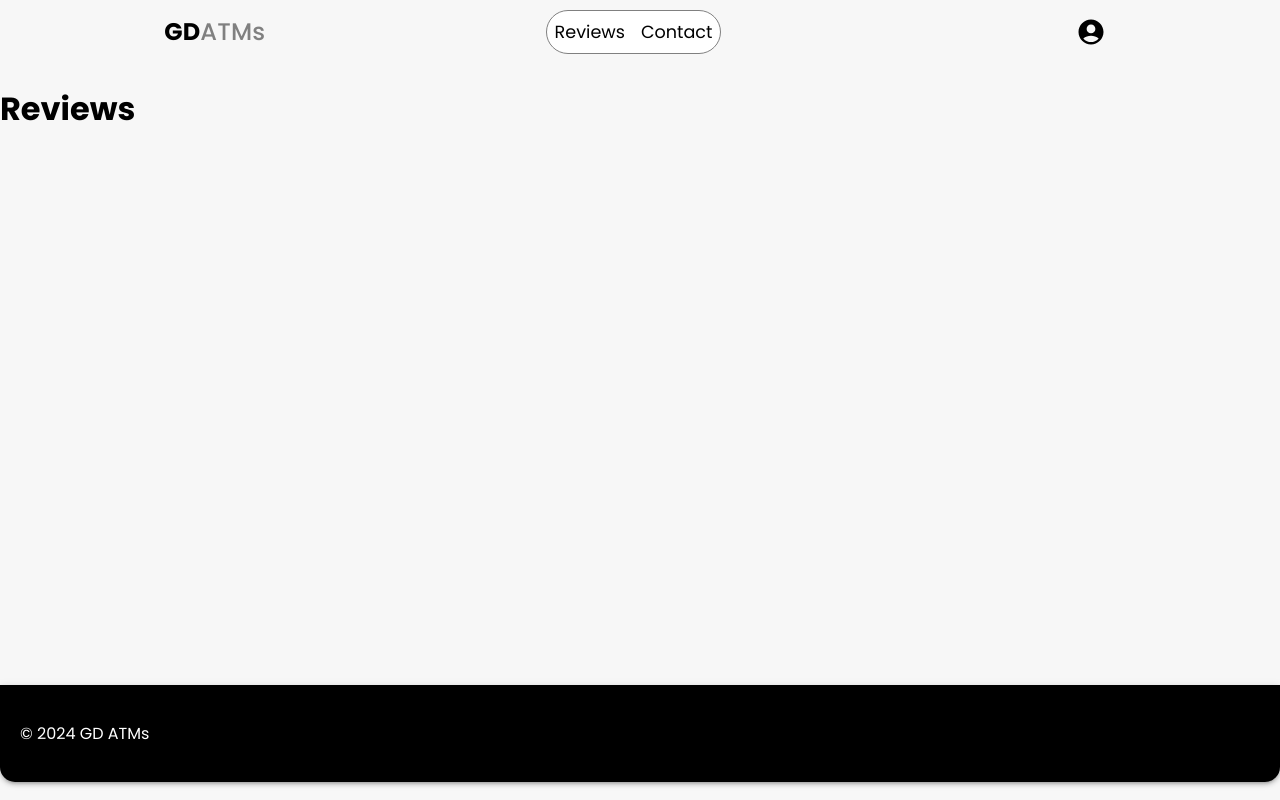
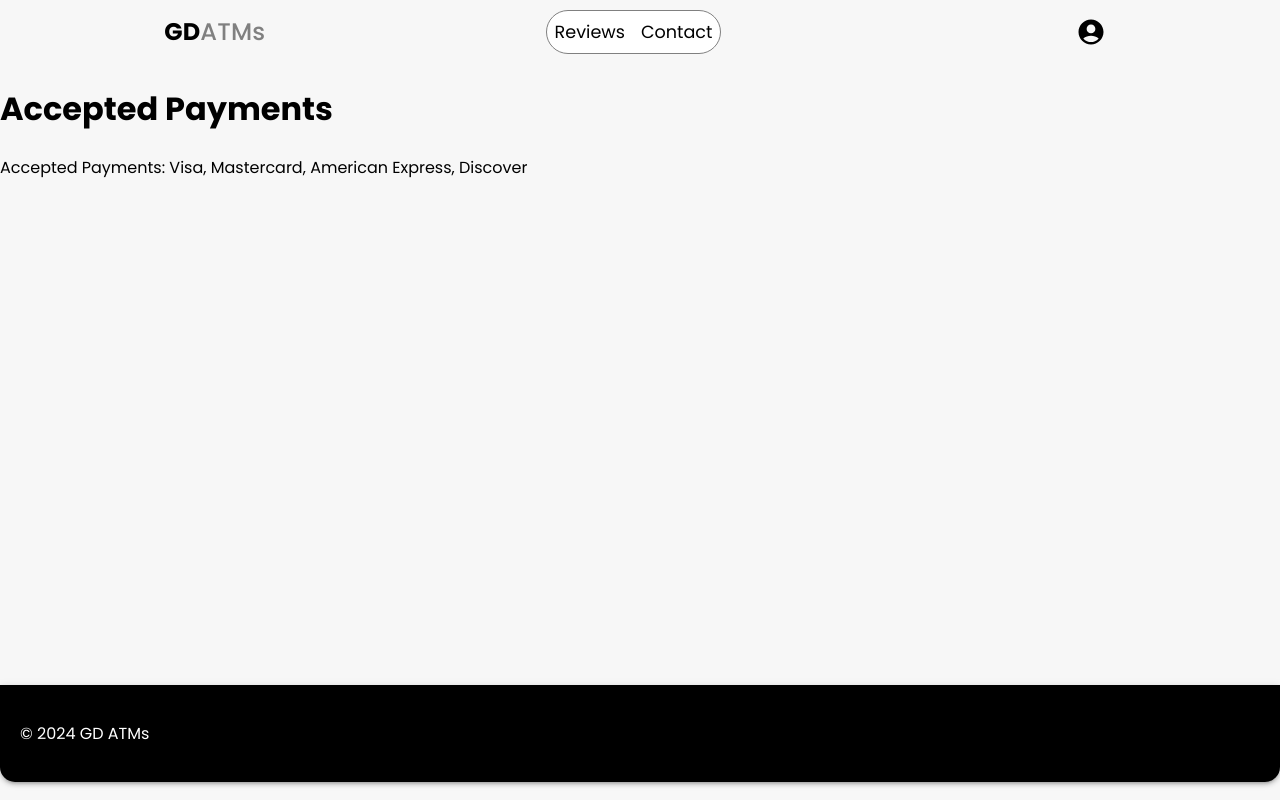
Before and after one commit to pToum21/gd-atms-v2, a React (Vite) app in the folder client/: page /accepted-payment in a window 1280 px wide. Built offline with nearby package versions, Linux system fonts and the light colour scheme; no server answers.

Commit message:
added placeholders for the accepted payment methods

```diff
--- a/client/src/main.jsx
+++ b/client/src/main.jsx
@@ -4,6 +4,7 @@ import App from './App.jsx'
 import Error from './pages/Error.jsx';
 import Home from './pages/Home.jsx';
 import Reviews from './pages/Reviews.jsx';
+import AcceptedPayments from './pages/AcceptedPayments.jsx';
 import { createBrowserRouter, RouterProvider } from 'react-router-dom';
 
 // this establishes pages component structure and their paths
@@ -25,7 +26,7 @@ const router = createBrowserRouter([
       },
       {
         path: '/accepted-payment',
-        element: < Reviews/>
+        element: < AcceptedPayments/>
       },
     ]
   }
--- /dev/null
+++ b/client/src/pages/AcceptedPayments.jsx
@@ -0,0 +1,9 @@
+const AcceptedPayments = () => {
+    return (
+        <div>
+            <h1>Accepted Payments</h1>
+            <p>Accepted Payments: Visa, Mastercard, American Express, Discover</p>
+        </div>
+    );
+};
+export default AcceptedPayments;
```
